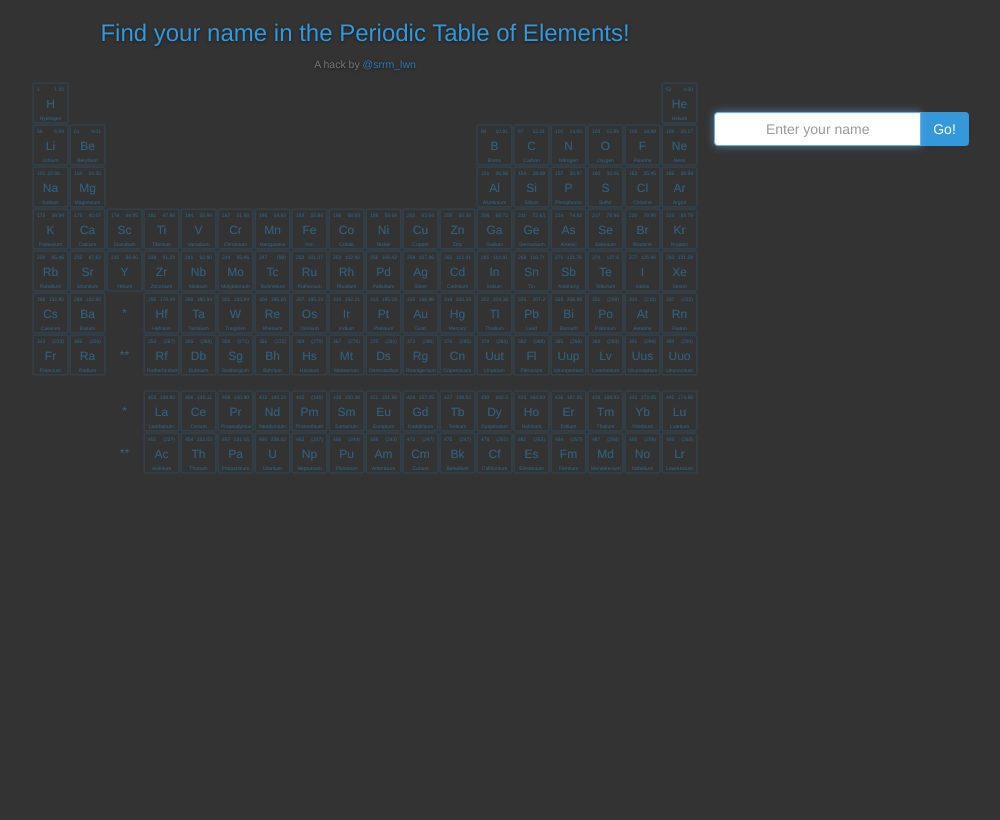
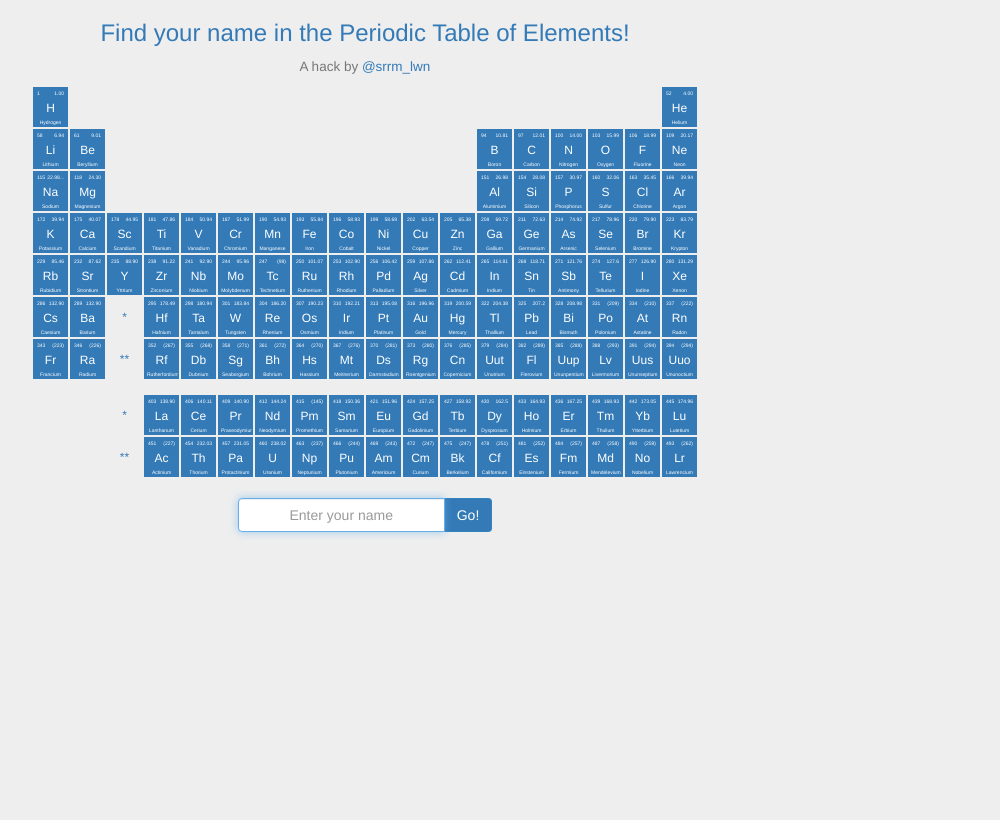
Before and after one commit to srrm-lwn/periodic-names, a PHP site: page / in a window 1280 px wide. Shown: the whole page, without its empty margins (275-1275 px from the left). After the commit the page ends 537 px from the top, so only its background shows below. Run offline with PHP 8.4, Linux system fonts and the light colour scheme; some libraries are stand-ins or nearby versions.

Commit message:
styling updates

```diff
--- a/css/styles.css
+++ b/css/styles.css
@@ -2,19 +2,27 @@
 
 * { box-sizing: border-box; padding:0; margin:0; }
 
+/*
+  background: #eee;
+  text: #337ab7;
+  elements-default: #337ab7;
+  elements-highlighted:#5cb85c;
+  elemenets-fake: #d9534f;
+*/
+
 html,
 body {
     height: 100%;
-    background-color: #333;
+    background-color: #eee;
     padding-right: 10px;
     padding-left: 10px;
-    font-family:"HelveticaNeue-Light","Helvetica Neue Light","Helvetica Neue",Helvetica,Arial,"Lucida Grande",sans-serif;
+    font-family:"HelveticaNeue-Light","Helvetica Neue Light","Helvetica Neue",Helvetica,sans-serif;
 
 }
 body {
     color: #fff;
     text-align: center;
-    text-shadow: 0 1px 3px rgba(0,0,0,.5);
+    /*text-shadow: 0 1px 3px rgba(0,0,0,.5); */
 }
 
 .inner {
@@ -46,18 +43,18 @@ margin:auto;
 }
 
 .main{
-   color:rgba(52, 152, 219, 0.75);
+   color:#fff;
    list-style-type:none;
 }
 
 .result{
-   color:rgba(52, 152, 219, 0.75);
+   color:#fff;
    list-style-type:none;
    padding-bottom: 10px;
 }
 
 .success{
-   color:rgba(46, 204, 113,1.0);
+   color:#006400;
 }
 
 .main:after{
@@ -69,9 +66,11 @@ margin:auto;
 .main li {
   width:35px;
   height:40px;
-  box-shadow: 0 0 2px rgba(52, 152, 219, 0.5);
-  border: 1px solid rgba(52, 152, 219, 0.25);
-  text-shadow:0 0px 0 rgba(52, 152, 219, 0.5);
+  /*box-shadow: 0 0 2px rgba(52, 152, 219, 0.5); */
+  border: 1px solid #337ab7;
+  background-color:#337ab7;
+
+  /*text-shadow:0 0px 0 rgba(52, 152, 219, 0.5); */
   position:relative;
   font-size:12px;
   float:left;
@@ -81,23 +80,26 @@ margin:auto;
   padding-top:12px;
   overflow:hidden;
   transition:all .2s ease-in;
-  opacity:0.50;
+  opacity:1.0;
 }
 
 .main .selected{
   opacity:1.0;
-  box-shadow: 0 0 2px rgba(46, 204, 113,1.0);
-  border: 1px solid rgba(46, 204, 113, 0.25);
-  text-shadow:0 0px 0 rgba(46, 204, 113, 0.5);
-  color:rgba(46, 204, 113,1.0);
+  /*box-shadow: 0 0 2px #006400; */
+  border: 1px solid #006400;
+  background-color:#006400;
+
+  /*text-shadow:0 0px 0 rgba(46, 204, 113, 0.5); */
+  color:#fff;
 }
 
 .result li {
     opacity:1.0;
-    box-shadow: 0 0 2px rgba(46, 204, 113,1.0);
-    border: 1px solid rgba(46, 204, 113, 0.25);
-    text-shadow:0 0px 0 rgba(46, 204, 113, 0.5);
-    color:rgba(46, 204, 113,1.0);
+    /*box-shadow: 0 0 2px #006400;   */
+    border: 1px solid #006400;
+    background-color:#006400;
+    /*text-shadow:0 0px 0 rgba(46, 204, 113, 0.5); */
+    color:#eee;
 }
 
 
@@ -108,10 +110,12 @@ margin:auto;
   padding-top:3px;
 }
 
-.main .empty, .main .short{
+.main .empty, .main .short, .main .empty:hover{
   border:none;
   box-shadow:none;
   cursor:default;
+  background-color: #eee;
+  color: #337ab7;
 }
 
 .result .empty{
@@ -175,11 +182,15 @@ margin:auto;
 }
 
 .text-center{
-  color:rgba(52, 152, 219,1.0);
+  color:#337ab7;
+}
+
+.text-foreground{
+  color:#337ab7;
 }
 
 .btn{
-   background: rgba(52, 152, 219,1.0);
+   background: #337ab7;
    border: 1px solid rgba(52, 152, 219, 0.25);
 }
 
--- a/index.html
+++ b/index.html
@@ -8,21 +8,27 @@
     <meta name="author" content="srrm-lwn">
 
     <title>Periodic Names</title>
-
+    <style>
+        /* Eric Meyer's Reset CSS v2.0 - http://cssreset.com */
+        html,body,div,span,applet,object,iframe,h1,h2,h3,h4,h5,h6,p,blockquote,pre,a,abbr,acronym,address,big,cite,code,del,dfn,em,img,ins,kbd,q,s,samp,small,strike,strong,sub,sup,tt,var,b,u,i,center,dl,dt,dd,ol,ul,li,fieldset,form,label,legend,table,caption,tbody,tfoot,thead,tr,th,td,article,aside,canvas,details,embed,figure,figcaption,footer,header,hgroup,menu,nav,output,ruby,section,summary,time,mark,audio,video{border:0;font-size:100%;font:inherit;vertical-align:baseline;margin:0;padding:0}article,aside,details,figcaption,figure,footer,header,hgroup,menu,nav,section{display:block}body{line-height:1}ol,ul{list-style:none}blockquote,q{quotes:none}blockquote:before,blockquote:after,q:before,q:after{content:none}table{border-collapse:collapse;border-spacing:0};
+    </style>
+    <link href='http://fonts.googleapis.com/css?family=Titillium+Web:400,200' rel='stylesheet' type='text/css'>
     <link rel="stylesheet" href="http://maxcdn.bootstrapcdn.com/bootstrap/3.2.0/css/bootstrap.min.css">
     <link href="css/styles.css" rel="stylesheet">
 
 </head>
 
 <body>
+<div class="container-fluid">
 <div class="text-center">
     <h3>Find your name in the Periodic Table of Elements!</h3>
-    <h5>
+    <h4>
         <small>A hack by <a href="https://twitter.com/srrm_lwn" target="_blank">@srrm_lwn</a></small>
-    </h5>
+    </h4>
+</div>
 </div>
 
-<div class="wrapper">
+<div class="wrapper hidden-xs clearfix">
     <ul class="main">
         <li id="H" data-pos="1" data-nb="1.00">H<span>Hydrogen</span></li>
         <li class="empty"><span></span></li>
@@ -206,6 +212,7 @@
         <li id="Lr" data-pos="493" data-nb="(262)">Lr<span>Lawrencium</span></li>
     </ul>
 </div>
+<div class="container-fluid">
 <div class="inner cover centered">
     <div class="input-group">
         <input type="text"
@@ -226,10 +233,11 @@
     <ul id="result" class="main result">
     </ul>
 </div>
+</div>
 <br/>
 
 <div class="centered">
-    <h5 id="result_message" class="result" style="display:none"></h5>
+    <h5 id="result_message" class="result text-foreground" style="display:none"></h5>
 </div>
 <script src="https://ajax.googleapis.com/ajax/libs/jquery/1.11.1/jquery.min.js"></script>
 <script type='text/javascript' src="js/periodicnames.js"></script>
```
Also changed, not shown: other parts of css/styles.css (+15 -23 lines).
